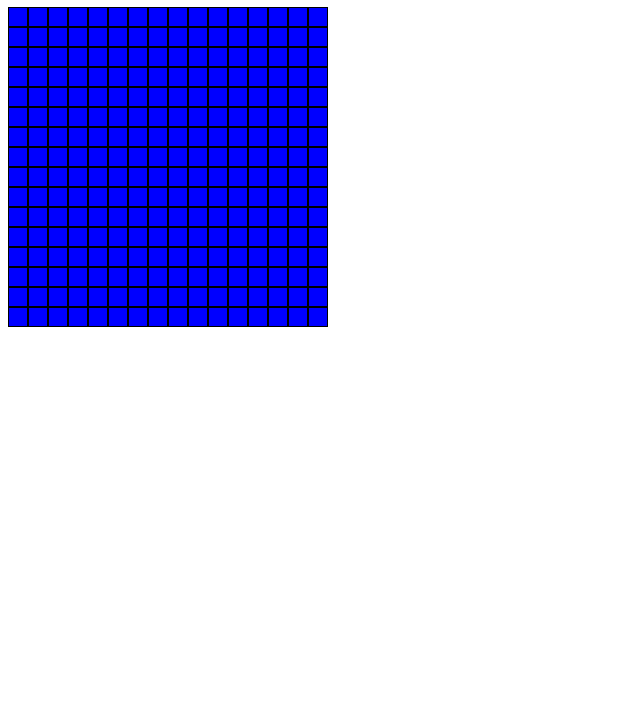
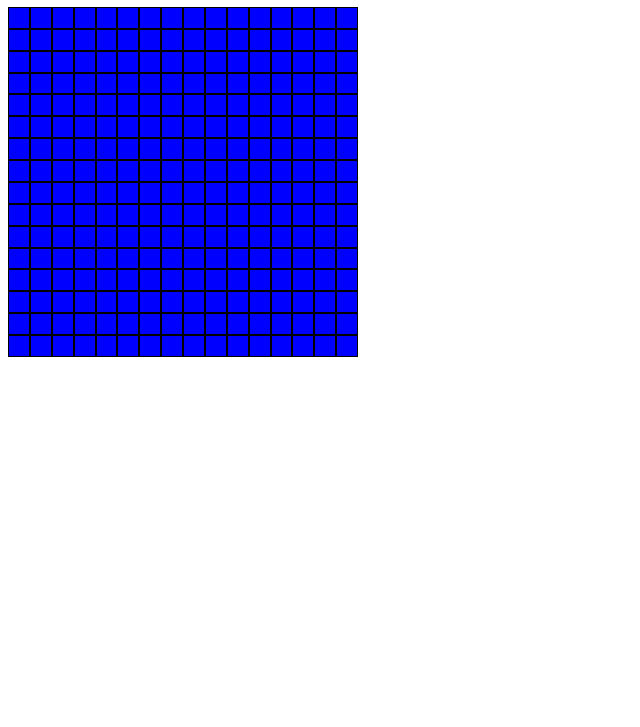
Before and after one commit to Red4lpha/EtchASketch, a plain HTML site: page index.html in a window 1280 px wide. Shown: the part 73-800 px from the top of the page, without its empty margins (0-640 px from the left). Drawn offline with Linux system fonts and the light colour scheme.

Commit message:
Incremental commit Fixed up grid styling

```diff
--- a/index.html
+++ b/index.html
@@ -6,7 +6,7 @@
 </head>
 <body>
   <h1>
-    THE TITLE OF YOUR WEBPAGE
+    ETCH - A - SKETCH
   </h1>
   <div id="container" style="display: grid;
                               ">
@@ -18,8 +18,10 @@
     function addDivGrid(){
       container.setAttribute ('style',
           'display: grid;' +
-          'grid-template-columns: repeat(' + gridSize + ', 20px);' +
-          'grid-template-rows: repeat(' + gridSize + ', 20px);');
+          'width: 350px;' +
+          'height: 350px;' +
+          'grid-template-columns: repeat(' + gridSize + ', ' + 350/gridSize + 'px);' +
+          'grid-template-rows: repeat(' + gridSize + ', auto);');
 
       for(i = 0; i < gridSize*gridSize; i++){ setGridDivInfo(i) }
     }
@@ -29,6 +31,7 @@
       divs[i].setAttribute ('style',
         'background: blue;' +
         'border: 1px solid black;');
+      //divs[i].textContent = i;
       container.appendChild(divs[i]);
      // console.log(divs[i]);
     }
```
